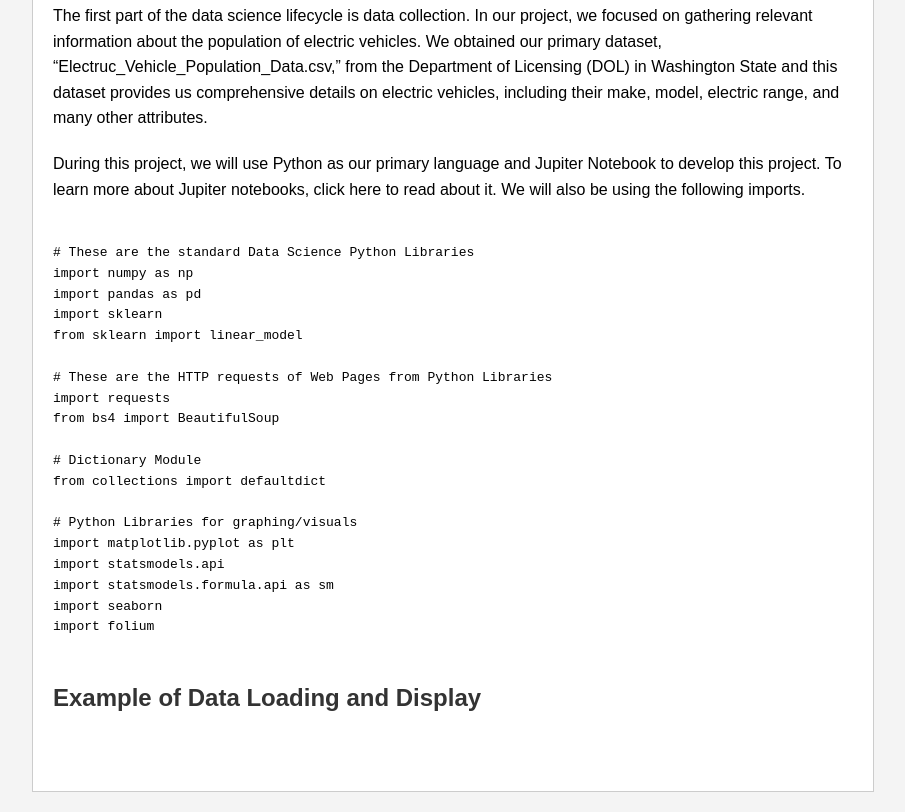
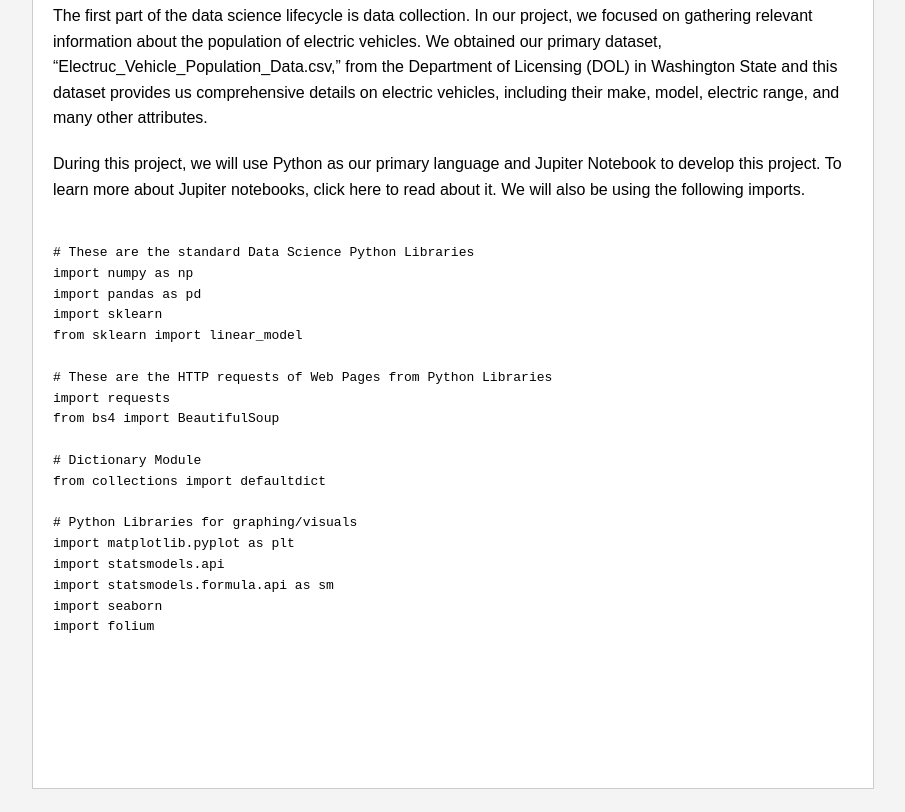
Before and after one commit to bmach1062/bmach1062.github.io, a plain HTML site: page index.html in a window 1280 px wide. Shown: the part 899-1711 px from the top of the page, without its empty margins (187-1092 px from the left). Drawn offline with Linux system fonts and the light colour scheme.

Commit message:
Initial Comment

```diff
--- a/index.html
+++ b/index.html
@@ -85,9 +85,10 @@ import statsmodels.formula.api as sm
 import seaborn
 import folium
     </code></pre>
+    <pre><code class="language-python">
 
-    <h2>Example of Data Loading and Display</h2>
-    <pre><code class="language-python">
+
+
 </div>
 </body>
 </html>
```
